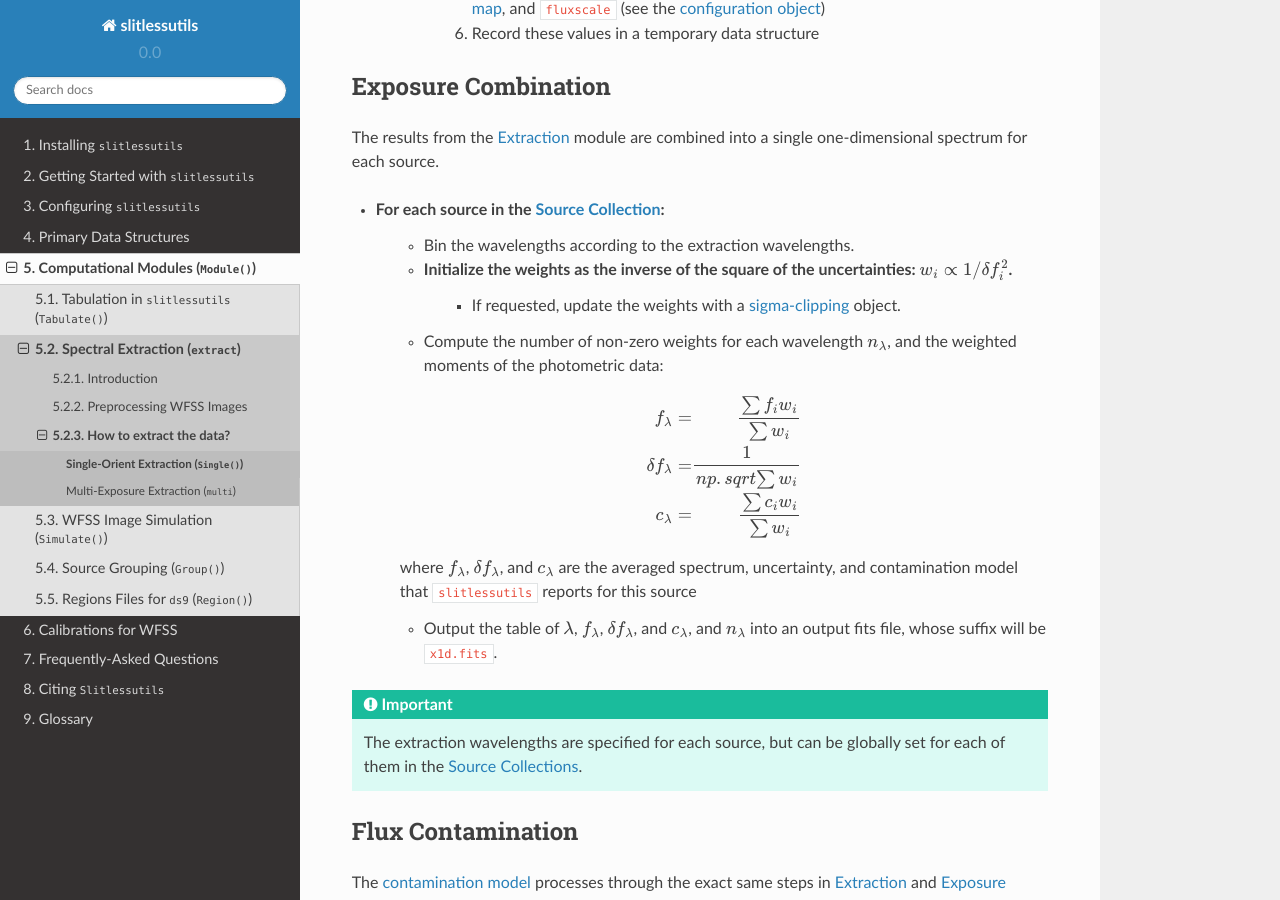
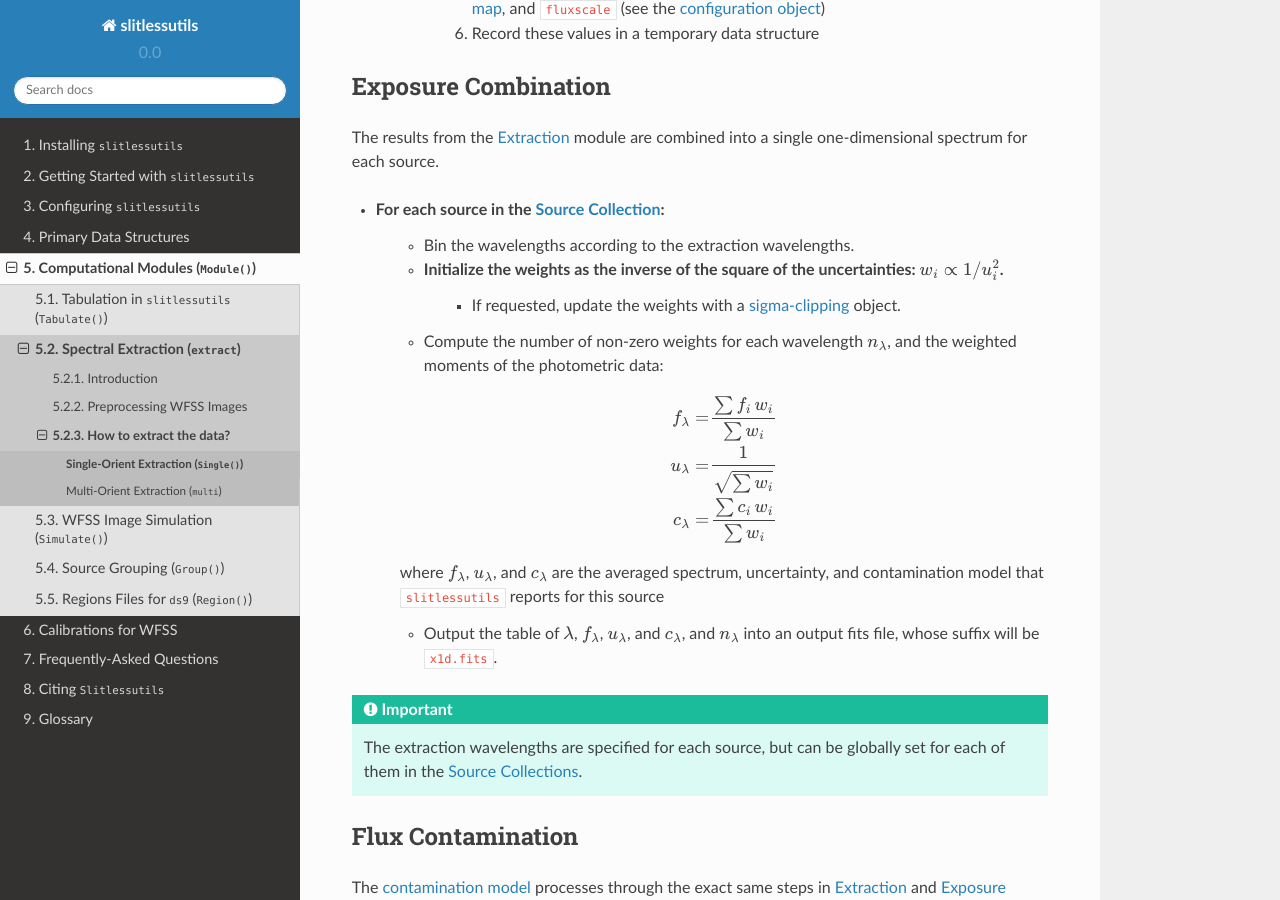
Before and after one commit to spacetelescope/slitlessutils, a Sphinx documentation site: the page built from docs/single.rst, in a window 1280 px wide and 900 px high, scrolled down 805 px. Built offline with Sphinx 7.4.7 and the Read the Docs theme 2.0.0, drawn with Linux system fonts in a browser that asks for light colours.

Commit message:
starting on multi, finishing single, cleaning up issues in calib

```diff
--- a/docs/single.rst
+++ b/docs/single.rst
@@ -38,19 +38,19 @@ The results from the :ref:`Extraction <extsec>` module are combined into a singl
 
 * For each source in the :doc:`Source Collection <sources>`:
 	* Bin the wavelengths according to the extraction wavelengths.
-	* Initialize the weights as the inverse of the square of the uncertainties: :math:`w_i\propto 1/\delta f_i^2`.
+	* Initialize the weights as the inverse of the square of the uncertainties: :math:`w_i\propto 1/u_i^2`.
 		- If requested, update the weights with a `sigma-clipping <https://docs.astropy.org/en/stable/api/astropy.stats.SigmaClip.html#astropy.stats.SigmaClip>`_ object.
 	* Compute the number of non-zero weights for each wavelength :math:`n_{\lambda}`, and the weighted moments of the photometric data:
 
 	.. math::
 
-		f_{\lambda} &=& \frac{\sum f_i w_i}{\sum w_i}\\
-		\delta f_{\lambda} &=& \frac{1}{np.sqrt{\sum w_i}}\\
-		c_{\lambda} &=& \frac{\sum c_i w_i}{\sum w_i}
+		f_{\lambda} &=& \frac{\sum f_i\,w_i}{\sum w_i}\\
+		u_{\lambda} &=& \frac{1}{\sqrt{\sum w_i}}\\
+		c_{\lambda} &=& \frac{\sum c_i\,w_i}{\sum w_i}
 
-	where :math:`f_{\lambda}`, :math:`\delta f_{\lambda}`, and :math:`c_{\lambda}` are the averaged spectrum, uncertainty, and contamination model that ``slitlessutils`` reports for this source
+	where :math:`f_{\lambda}`, :math:`u_{\lambda}`, and :math:`c_{\lambda}` are the averaged spectrum, uncertainty, and contamination model that ``slitlessutils`` reports for this source
 
-	* Output the table of :math:`\lambda`, :math:`f_{\lambda}`, :math:`\delta f_{\lambda}`, and :math:`c_{\lambda}`, and :math:`n_{\lambda}` into an output fits file, whose suffix will be ``x1d.fits``.
+	* Output the table of :math:`\lambda`, :math:`f_{\lambda}`, :math:`u_{\lambda}`, and :math:`c_{\lambda}`, and :math:`n_{\lambda}` into an output fits file, whose suffix will be ``x1d.fits``.
 
 
 .. important::
```
Also changed, not shown: docs/calib.rst (+6 -1 lines), docs/multi.rst (+10 -3 lines).
